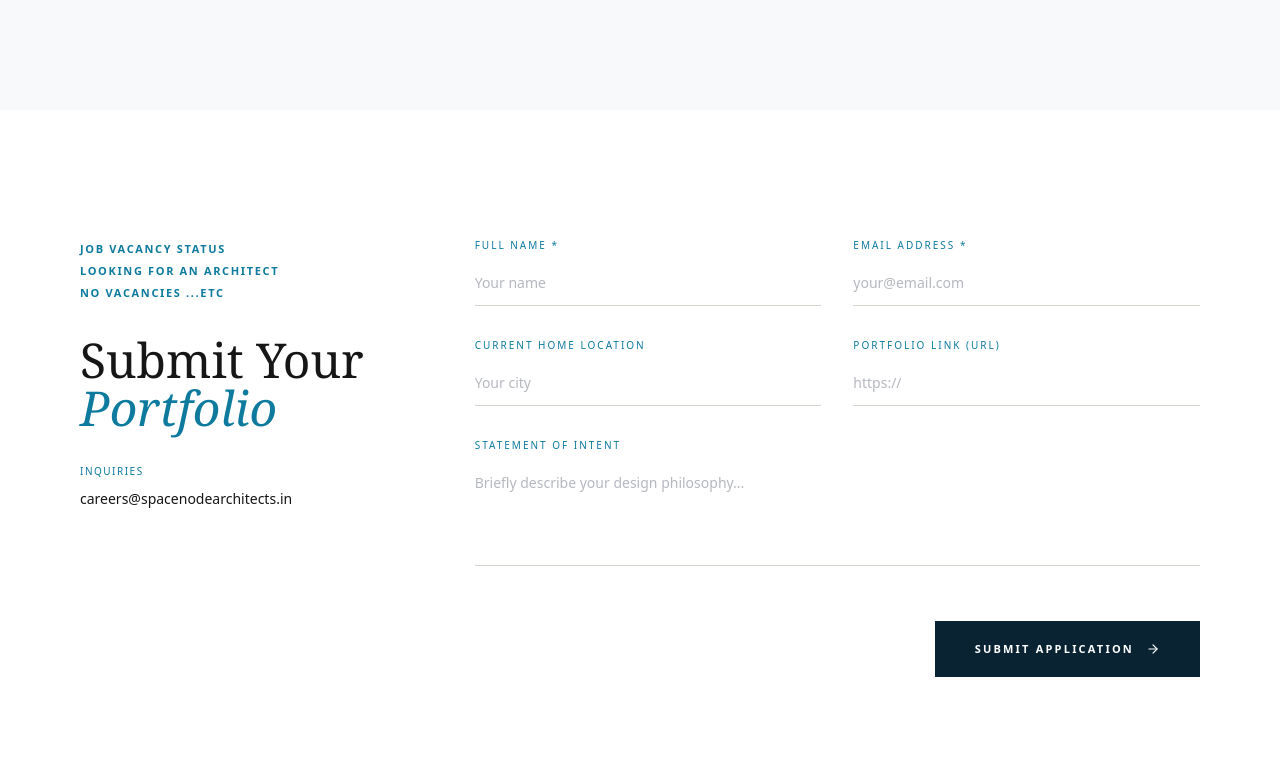
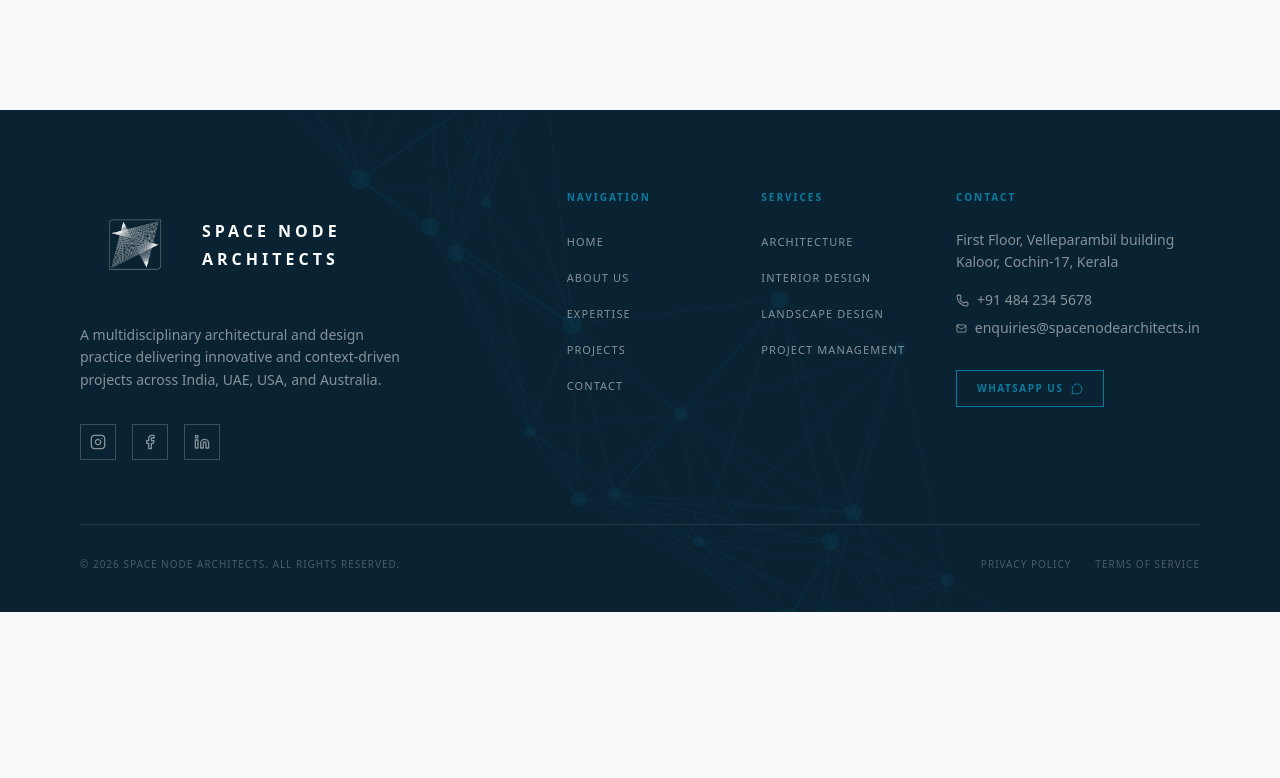
Before and after one commit to zaeemahamad111-ops/SpaceNode, a Next.js app in the folder web/: page /contact in a window 1280 px wide. Shown: the part 1882-2660 px from the top of the page. After the commit the page ends 2494 px from the top, so only its background shows below. Built offline with nearby package versions, Linux system fonts and the light colour scheme; a web font is replaced by a local one.

Commit message:
Remove redundant portfolio form from Contact page

```diff
--- a/web/src/app/contact/page.tsx
+++ b/web/src/app/contact/page.tsx
@@ -254,78 +254,6 @@ export default function ContactPage() {
         </RevealWrapper>
       </section>
 
-      {/* Portfolio Submission / Job Vacancies */}
-      <section id="careers-apply" className="py-24 md:py-32 bg-white" aria-labelledby="portfolio-heading">
-        <div className="max-w-[1440px] mx-auto px-6 md:px-20">
-          <div className="grid grid-cols-1 lg:grid-cols-12 gap-16">
-            {/* Left */}
-            <div className="lg:col-span-4">
-              <RevealWrapper>
-                <div className="mb-8 font-sans text-[11px] font-semibold tracking-[0.15em] uppercase text-[#0D7A9E] leading-loose">
-                  <p>JOB VACANCY STATUS</p>
-                  <p>LOOKING FOR AN ARCHITECT</p>
-                  <p>NO VACANCIES ...ETC</p>
-                </div>
-                <h2 id="portfolio-heading" className="font-serif text-4xl md:text-5xl text-[#161616] mb-8">
-                  Submit Your<br /><span className="italic text-[#0D7A9E]">Portfolio</span>
-                </h2>
-                <div>
-                  <p className="font-sans text-[10px] tracking-[0.15em] uppercase text-[#0D7A9E] mb-2">Inquiries</p>
-                  <a href="mailto:careers@spacenodearchitects.in"
-                    className="font-sans text-sm text-[#161616] hover:text-[#0D7A9E] transition-colors duration-300">
-                    careers@spacenodearchitects.in
-                  </a>
-                </div>
-              </RevealWrapper>
-            </div>
-
-            {/* Form */}
-            <div className="lg:col-span-8">
-              <RevealWrapper delay={0.1}>
-                <form className="space-y-8" id="portfolio-form" aria-label="Portfolio submission form">
-                  <div className="grid grid-cols-1 md:grid-cols-2 gap-8">
-                    <div>
-                      <label htmlFor="careers-name" className="font-sans text-[10px] tracking-[0.2em] uppercase text-[#0D7A9E] block mb-2">Full Name *</label>
-                      <input id="careers-name" name="name" type="text" required placeholder="Your name"
-                        className="w-full bg-transparent border-b border-[#D9D4CC] focus:border-[#0D7A9E] py-3 font-sans text-sm text-[#161616] placeholder-[#6B7280]/50 outline-none transition-colors duration-300"/>
-                    </div>
-                    <div>
-                      <label htmlFor="careers-email" className="font-sans text-[10px] tracking-[0.2em] uppercase text-[#0D7A9E] block mb-2">Email Address *</label>
-                      <input id="careers-email" name="email" type="email" required placeholder="your@email.com"
-                        className="w-full bg-transparent border-b border-[#D9D4CC] focus:border-[#0D7A9E] py-3 font-sans text-sm text-[#161616] placeholder-[#6B7280]/50 outline-none transition-colors duration-300"/>
-                    </div>
-                  </div>
-                  <div className="grid grid-cols-1 md:grid-cols-2 gap-8">
-                    <div>
-                      <label htmlFor="careers-location" className="font-sans text-[10px] tracking-[0.2em] uppercase text-[#0D7A9E] block mb-2">Current Home Location</label>
-                      <input id="careers-location" name="location" type="text" placeholder="Your city"
-                        className="w-full bg-transparent border-b border-[#D9D4CC] focus:border-[#0D7A9E] py-3 font-sans text-sm text-[#161616] placeholder-[#6B7280]/50 outline-none transition-colors duration-300"/>
-                    </div>
-                    <div>
-                      <label htmlFor="careers-portfolio" className="font-sans text-[10px] tracking-[0.2em] uppercase text-[#0D7A9E] block mb-2">Portfolio Link (URL)</label>
-                      <input id="careers-portfolio" name="portfolio" type="url" placeholder="https://"
-                        className="w-full bg-transparent border-b border-[#D9D4CC] focus:border-[#0D7A9E] py-3 font-sans text-sm text-[#161616] placeholder-[#6B7280]/50 outline-none transition-colors duration-300"/>
-                    </div>
-                  </div>
-                  <div>
-                    <label htmlFor="careers-statement" className="font-sans text-[10px] tracking-[0.2em] uppercase text-[#0D7A9E] block mb-2">Statement of Intent</label>
-                    <textarea id="careers-statement" name="statement" rows={4}
-                      placeholder="Briefly describe your design philosophy..."
-                      className="w-full bg-transparent border-b border-[#D9D4CC] focus:border-[#0D7A9E] py-3 font-sans text-sm text-[#161616] placeholder-[#6B7280]/50 outline-none transition-colors duration-300 resize-none"/>
-                  </div>
-                  <div className="flex justify-end pt-4">
-                    <button type="button" id="careers-submit-btn"
-                      className="group inline-flex items-center gap-3 bg-[#0A2333] text-white px-10 py-5 font-sans text-[11px] font-semibold tracking-[0.2em] uppercase hover:bg-[#0D7A9E] transition-all duration-300">
-                      Submit Application
-                      <ArrowRight size={14} className="group-hover:translate-x-1 transition-transform" />
-                    </button>
-                  </div>
-                </form>
-              </RevealWrapper>
-            </div>
-          </div>
-        </div>
-      </section>
     </>
   );
 }
```
